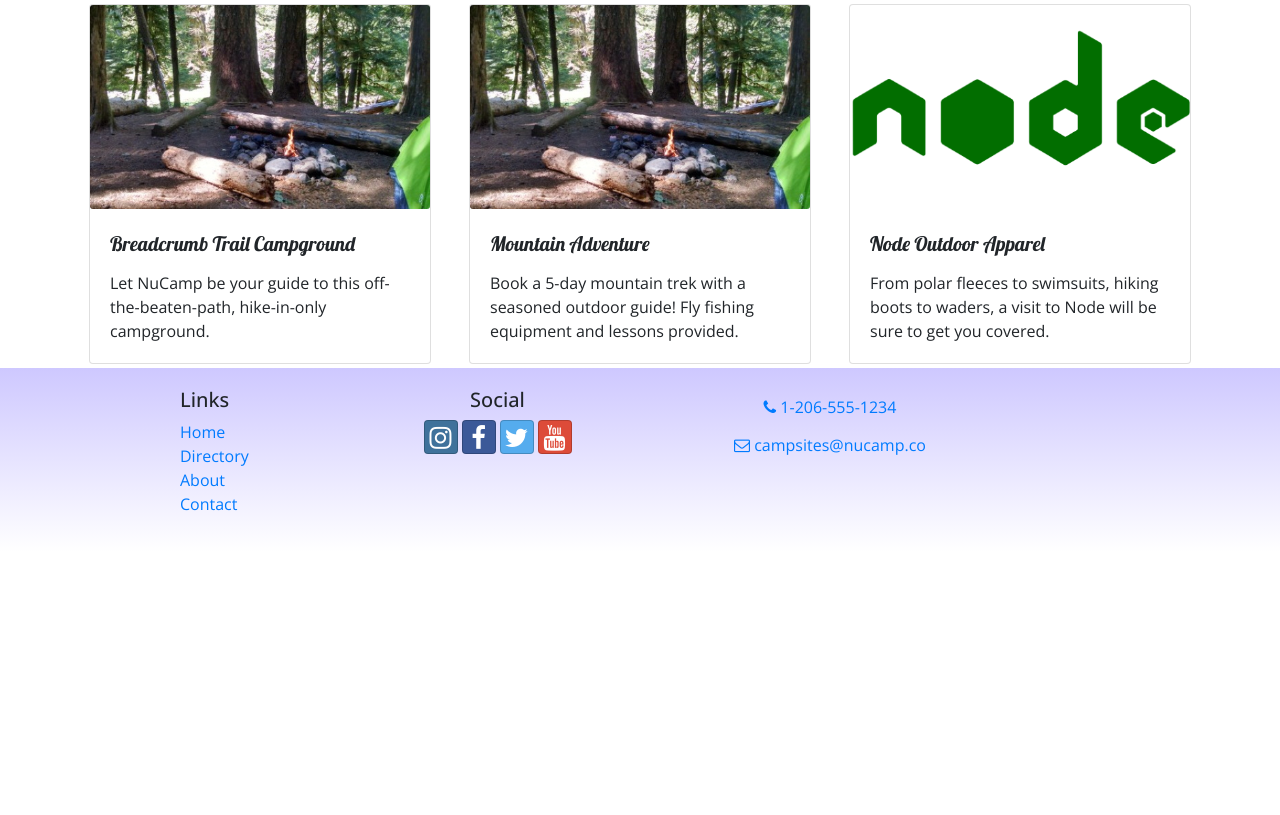
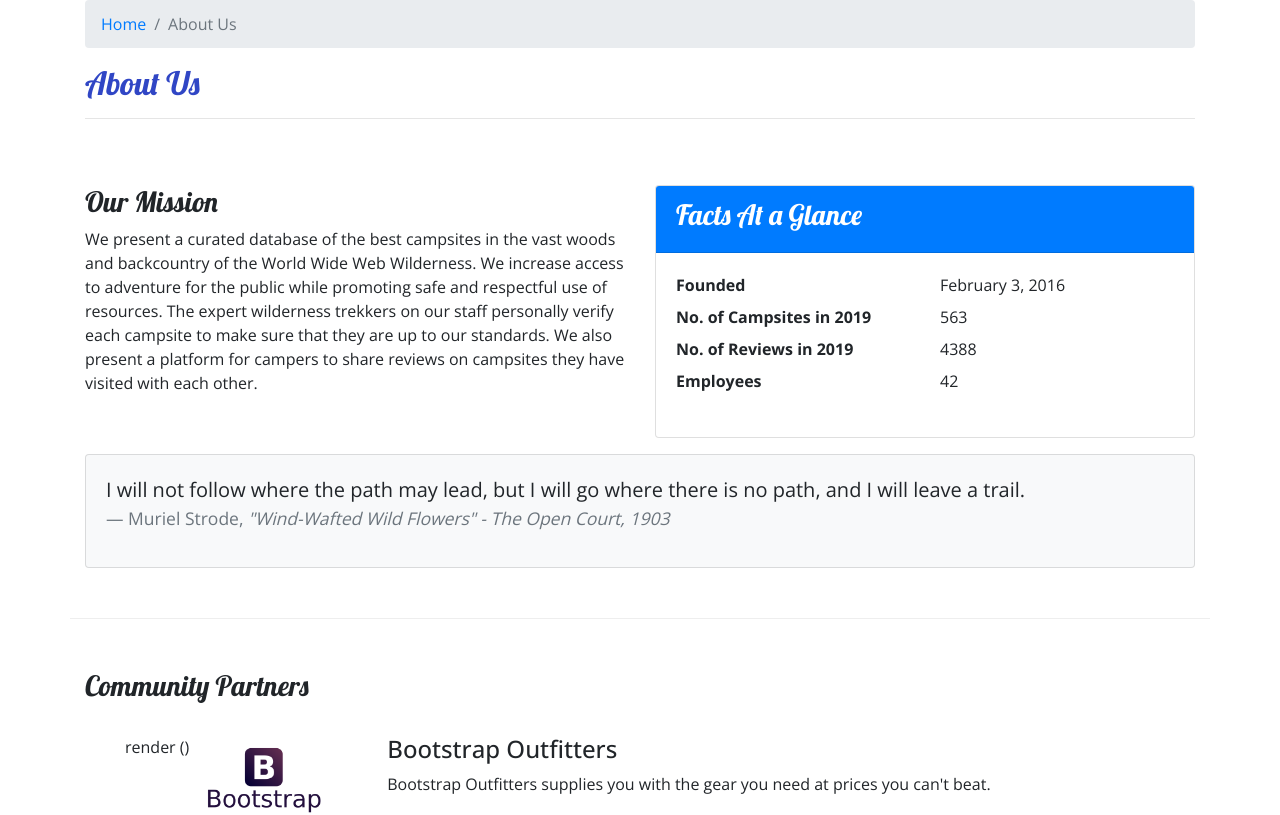
Before and after one commit to Reina-Inouye/NucampsiteNoRedux, a React (Create React App) app: page /aboutus in a window 1280 px wide. Before the commit this address led to /home. Shown: the part 220-1035 px from the top of the page. Before the commit the page ends 800 px from the top, so only its background shows below. Built offline with nearby package versions, Linux system fonts and the light colour scheme.

Commit message:
Week 3 assigment

```diff
--- /dev/null
+++ b/src/components/AboutComponent.js
@@ -0,0 +1,95 @@
+import React from 'react';
+import { Breadcrumb, BreadcrumbItem, Card, CardBody, CardHeader, Media } from 'reactstrap';
+import { Link } from 'react-router-dom';
+
+
+function RenderPartner({partner}) {
+    if (partner) {
+        return (
+            <React.Fragment>
+                <Media object src ={partner.image} alt={partner.name} width='150'/>
+                <Media body className = 'ml-5 mb-4'>
+                    <Media heading> {partner.name}</Media>
+                    {partner.description}
+                </Media>
+            </React.Fragment>
+        )
+    }
+    return <div/>
+}
+
+
+function About(props) {
+
+    const partners = props.partners.map(partner => {
+        return (
+            <Media tag="li" key={partner.id}>
+                render ()
+                <RenderPartner partner={partner}/>
+            </Media>
+        );
+    });
+
+    return (
+        <div className="container">
+            <div className="row">
+                <div className="col">
+                    <Breadcrumb>
+                        <BreadcrumbItem><Link to="/home">Home</Link></BreadcrumbItem>
+                        <BreadcrumbItem active>About Us</BreadcrumbItem>
+                    </Breadcrumb>
+                    <h2>About Us</h2>
+                    <hr />
+                </div>
+            </div>
+            <div className="row row-content">
+                <div className="col-sm-6">
+                    <h3>Our Mission</h3>
+                    <p>We present a curated database of the best campsites in the vast woods and backcountry of the World Wide Web Wilderness. We increase access to adventure for the public while promoting safe and respectful use of resources. The expert wilderness trekkers on our staff personally verify each campsite to make sure that they are up to our standards. We also present a platform for campers to share reviews on campsites they have visited with each other.</p>
+                </div>
+                <div className="col-sm-6">
+                    <Card>
+                        <CardHeader className="bg-primary text-white"><h3>Facts At a Glance</h3></CardHeader>
+                        <CardBody>
+                            <dl className="row">
+                                <dt className="col-6">Founded</dt>
+                                <dd className="col-6">February 3, 2016</dd>
+                                <dt className="col-6">No. of Campsites in 2019</dt>
+                                <dd className="col-6">563</dd>
+                                <dt className="col-6">No. of Reviews in 2019</dt>
+                                <dd className="col-6">4388</dd>
+                                <dt className="col-6">Employees</dt>
+                                <dd className="col-6">42</dd>
+                            </dl>
+                        </CardBody>
+                    </Card>
+                </div>
+                <div className="col">
+                    <Card className="bg-light mt-3">
+                        <CardBody>
+                            <blockquote className="blockquote">
+                                <p className="mb-0">I will not follow where the path may lead, but I will go where there is no path, and I will leave a trail.</p>
+                                <footer className="blockquote-footer">Muriel Strode,{' '}
+                                    <cite title="Source Title">"Wind-Wafted Wild Flowers" -
+                                    The Open Court, 1903</cite>
+                                </footer>
+                            </blockquote>
+                        </CardBody>
+                    </Card>
+                </div>
+            </div>
+            <div className="row row-content">
+                <div className="col-12">
+                    <h3>Community Partners</h3>
+                </div>
+                <div className="col mt-4">
+                    <Media list>
+                        {partners}
+                    </Media>
+                </div>
+            </div>
+        </div>
+    );
+}
+
+export default About;
--- a/src/components/CampsiteInfoComponent.js
+++ b/src/components/CampsiteInfoComponent.js
@@ -1,15 +1,14 @@
 import React from "react";
-import {Card, CardImg, CardText, CardBody, CardTitle}from 'reactstrap';
+import { Card, CardImg, CardText, CardBody, Breadcrumb, BreadcrumbItem } from 'reactstrap';
+import { Link } from 'react-router-dom';
 
 
-
-function RenderCampsite({campsite}) {
-    return(
-        <div className ="col-md-5 m-1">
+function RenderCampsite({ campsite }) {
+    return (
+        <div className="col-md-5 m-1">
             <Card>
                 <CardImg top src={campsite.image} alt={campsite.name} />
                 <CardBody>
-                        <CardTitle>{campsite.name}</CardTitle>
                     <CardText>{campsite.description}</CardText>
                 </CardBody>
             </Card>
@@ -19,16 +18,16 @@
 };
 
 
-function RenderComments({comments}) {
+function RenderComments({ comments }) {
     if (comments) {
-        return(
+        return (
             <div className="col-md-5 m-1">
                 <h4>Comments</h4>
                 {comments.map(comment => {
-                    return(
+                    return (
                         <div key={comment.id}>
-                        <p>{comment.text}<br/>
-                        --{comment.author} {new Intl.DateTimeFormat('en-US', { year: 'numeric', month: 'short', day: '2-digit'}).format(new Date(Date.parse(comment.date)))}</p>
+                            <p>{comment.text}<br />
+                        --{comment.author} {new Intl.DateTimeFormat('en-US', { year: 'numeric', month: 'short', day: '2-digit' }).format(new Date(Date.parse(comment.date)))}</p>
                         </div>
                     );
                 })
@@ -36,7 +35,7 @@
             </div>
         );
     }
-    return <div/> // Returns an empty div if there are no comments
+    return <div /> // Returns an empty div if there are no comments
 }
 
 
@@ -44,16 +43,26 @@
 function CampsiteInfo(props) {
     if (props.campsite) {
         return (
-        <div className = "container">
-            <div className = "row">
-                <RenderCampsite campsite={props.campsite}/>
-                <RenderComments comments = {props.comments} />
+            <div className="container">
+                <div className="row">
+                    <div className="col">
+                        <Breadcrumb>
+                            <BreadcrumbItem><Link to="/directory">Directory</Link></BreadcrumbItem>
+                            <BreadcrumbItem active>{props.campsite.name}</BreadcrumbItem>
+                        </Breadcrumb>
+                        <h2>{props.campsite.name}</h2>
+                        <hr />
+                    </div>
+                </div>
+                <div className="row">
+                    <RenderCampsite campsite={props.campsite} />
+                    <RenderComments comments={props.comments} />
                 </div>
             </div>
         );
     }
     return (
-        <div/>
+        <div />
     );
 }
 
--- a/src/components/ContactComponent.js
+++ b/src/components/ContactComponent.js
@@ -1,10 +1,16 @@
 import React from 'react';
+import { Breadcrumb, BreadcrumbItem } from 'reactstrap';
+import { Link } from 'react-router-dom';
 
 function Contact(props) {
     return (
         <div className="container">
             <div className="row">
                 <div className="col">
+                    <Breadcrumb>
+                        <BreadcrumbItem><Link to="/home">Home</Link></BreadcrumbItem>
+                        <BreadcrumbItem active>Contact Us</BreadcrumbItem>
+                    </Breadcrumb>
                     <h2>Contact Us</h2>
                     <hr />
                 </div>
--- a/src/components/DirectoryComponent.js
+++ b/src/components/DirectoryComponent.js
@@ -1,5 +1,5 @@
 import React from 'react';
-import { Card, CardImg, CardImgOverlay, CardTitle } from 'reactstrap';
+import { Card, CardImg, CardImgOverlay, CardTitle, Breadcrumb, BreadcrumbItem } from 'reactstrap';
 import { Link } from 'react-router-dom'
 
 function RenderDirectoryItem({campsite}) {
@@ -28,7 +28,18 @@
     return (
         <div className="container">
             <div className="row">
+                <div className="col">
+                    <Breadcrumb>
+                        <BreadcrumbItem><Link to="/home">Home</Link></BreadcrumbItem>
+                        <BreadcrumbItem active>Directory</BreadcrumbItem>
+                    </Breadcrumb>
+                    <h2>Directory</h2>
+                    <hr />
+                </div>
+            </div>
+            <div className="row">
                 {directory}
+                <hr/>
             </div>
         </div>
     );
--- a/src/components/MainComponent.js
+++ b/src/components/MainComponent.js
@@ -5,6 +5,7 @@
 import Footer from './FooterComponent';
 import Home from './HomeComponent';
 import Contact from './ContactComponent';
+import About from './AboutComponent';
 import { Switch, Route, Redirect } from 'react-router-dom';
 import{ CAMPSITES } from '../shared/campsites';import { COMMENTS } from '../shared/comments';
 import { PARTNERS } from '../shared/partners';
@@ -50,6 +51,7 @@
                     <Route exact path='/directory' render={() =><Directory campsites ={this.state.campsites}/>}/>
                     <Route path='/directory/:campsiteId' component ={CampsiteWithId}/>
                     <Route exact path='/contactus' component={Contact} />
+                    <Route exact path='/aboutus' render={() =><About partners ={this.state.partners}/>}/>
                     <Redirect to='/home'/>
                 </Switch>
                 <Footer/>
```
Lines whose indentation alone changed are shown as unchanged.
